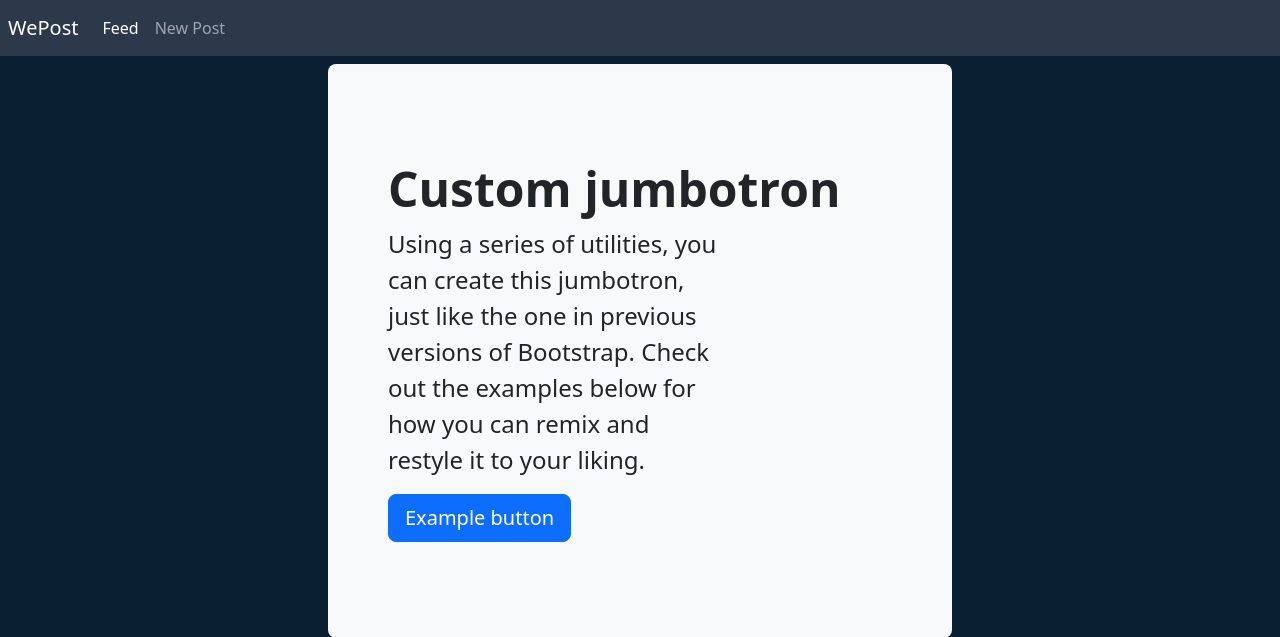
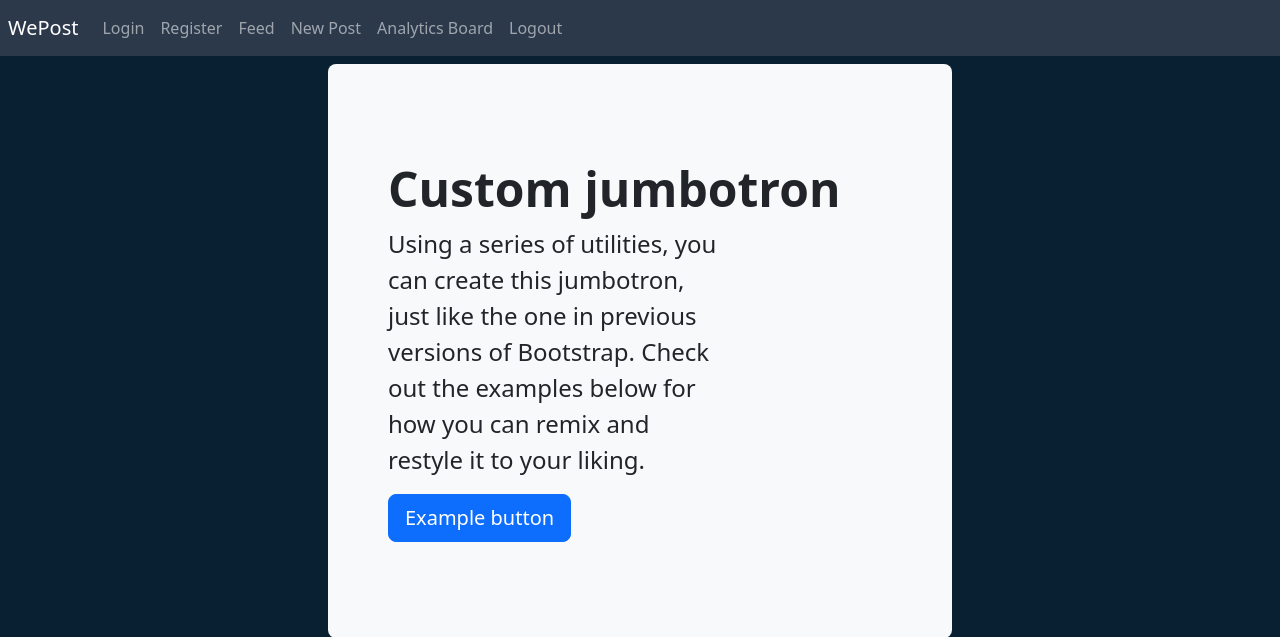
Before and after one commit to gh-tyl/WePost, a PHP site: page /pages/articles/feed.php in a window 1280 px wide. Shown: the top 637 px of the page. Run offline with PHP 8.4, Linux system fonts and the light colour scheme; data that the repository does not hold is empty.

Commit message:
Fixing headers

```diff
--- a/pages/common/header.php
+++ b/pages/common/header.php
@@ -30,15 +30,27 @@ include("../../services/db.php");
 <body>
 	<header>
 		<nav class="navbar navbar-expand-sm navbar-dark px-2 mb-2" style="background-color: #2C394B;">
-			<a class="navbar-brand" href="<?php echo $baseName . $user_pages . "feed.php" ?>">WePost</a>
+			<a class="navbar-brand" href="<?php echo $baseName."/pages/auth/login.php" ?>">WePost</a>
 			<div class="collapse navbar-collapse" id="collapsibleNavId">
 				<ul class="navbar-nav me-auto mt-2 mt-lg-0">
-					<li class="nav-item">
-						<a class="nav-link active" href="<?php echo $baseName . $user_pages . "feed.php" ?>"
-							aria-current="page">Feed</a>
+					</li>
+					<li class="nav-item active">
+						<a class="nav-link" href="<?php echo $baseName."/pages/auth/login.php" ?>">Login</a>
 					</li>
 					<li class="nav-item">
-						<a class="nav-link" href="<?php echo $baseName . $user_pages . "newPost.php" ?>">New Post</a>
+						<a class="nav-link" href="<?php echo $baseName."/pages/auth/register.php" ?>">Register</a>
+					</li>
+					<li class="nav-item">
+						<a class="nav-link" href="<?php echo $baseName."/pages/articles/feed.php" ?>"
+							aria-current="page">Feed</a>
+					<li class="nav-item">
+						<a class="nav-link" href="<?php echo $baseName."/pages/articles/new_post.php" ?>">New Post</a>
+					</li>
+					<li class="nav-item">
+						<a class="nav-link" href="<?php echo $baseName."/pages/admin/analytics_board.php" ?>">Analytics Board</a>
+					</li>
+					<li class="nav-item">
+						<a class="nav-link" href="<?php echo $baseName."/pages/auth/logout.php" ?>">Logout</a>
 					</li>
 				</ul>
 			</div>
```
